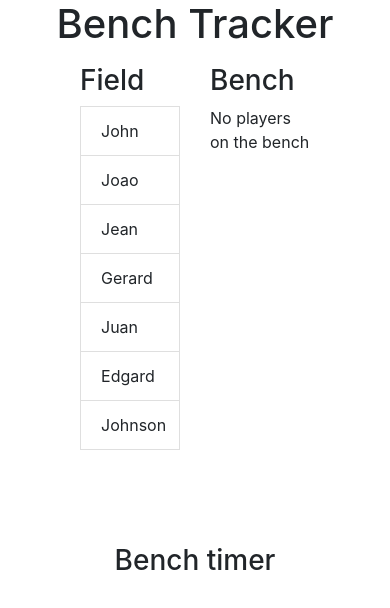
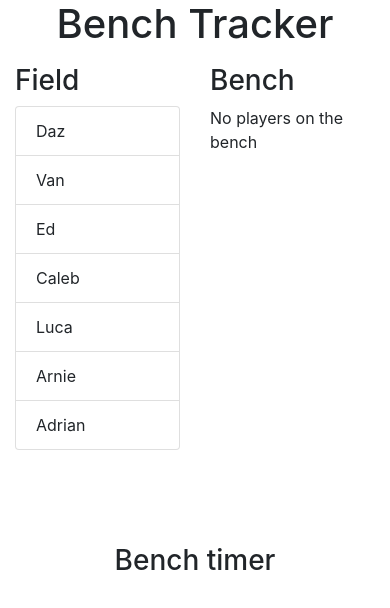
Before and after one commit to DarrenXu94/bench-tracker, a Vue app: page / in a window 390 px wide. Shown: the top 608 px of the page. Built offline with nearby package versions, Linux system fonts and the light colour scheme.

Commit message:
bug fixes

```diff
--- a/src/App.vue
+++ b/src/App.vue
@@ -2,29 +2,29 @@
   <div>
     <h1 class="text-center mb-3">Bench Tracker</h1>
     <div class="d-flex justify-content-center">
-      <div class="col-4">
+      <div class="col-6 col-sm-4">
         <h3>Field</h3>
         <draggable class="list-group" :list="list1" group="people" @change="fieldLog">
-          <transition-group type="transition" name="flip-list">
+          <!-- <transition-group type="transition" name="flip-list"> -->
           <div
             class="drag list-group-item"
             v-for="element in list1"
             :key="element.name"
           >{{ element.name }}</div>
-          </transition-group>
+          <!-- </transition-group> -->
         </draggable>
       </div>
 
-      <div class="col-4">
+      <div class="col-6 col-sm-4">
         <h3>Bench</h3>
         <draggable class="list-group" :list="list2" group="people" @change="benchLog">
-          <transition-group type="transition" name="flip-list">
+          <!-- <transition-group type="transition" name="flip-list"> -->
           <div
             class="drag list-group-item"
             v-for="element in list2"
             :key="element.name"
           >{{ element.name }}</div>
-          </transition-group>
+          <!-- </transition-group> -->
           <div v-if="!list2.length">No players on the bench</div>
         </draggable>
       </div>
@@ -51,13 +51,13 @@ export default {
   data() {
     return {
       list1: [
-        { name: "John", id: 1 },
-        { name: "Joao", id: 2 },
-        { name: "Jean", id: 3 },
-        { name: "Gerard", id: 4 },
-        { name: "Juan", id: 5 },
-        { name: "Edgard", id: 6 },
-        { name: "Johnson", id: 7 }
+        { name: "Daz", id: 1 },
+        { name: "Van", id: 2 },
+        { name: "Ed", id: 3 },
+        { name: "Caleb", id: 4 },
+        { name: "Luca", id: 5 },
+        { name: "Arnie", id: 6 },
+        { name: "Adrian", id: 7 }
       ],
       list2: [],
       benchedPlayers: []
@@ -71,7 +71,7 @@ export default {
       }
       if ("removed" in evt) {
         this.benchedPlayers = this.benchedPlayers.filter(player => {
-          player.id !== evt.removed.element.id;
+          return player.id !== evt.removed.element.id;
         });
       }
     },
@@ -101,6 +101,9 @@ export default {
 }
 .drag.list-group-item {
   cursor: move;
+  :hover {
+    background: red !important;
+  }
 }
 .drag.list-group-item i {
   cursor: pointer;
--- a/src/components/BenchTimer.vue
+++ b/src/components/BenchTimer.vue
@@ -1,5 +1,5 @@
 <template>
-  <div class="col-4 text-center d-flex justify-content-between list-group-item">
+  <div class="col-11 col-md-4 text-center d-flex justify-content-between list-group-item">
     <span>{{data.name}}</span>
     <span>Time on bench: {{pad(parseInt(counter/60))}}:{{pad(counter % 60)}}</span>
   </div>
```
Lines whose indentation alone changed are shown as unchanged.
